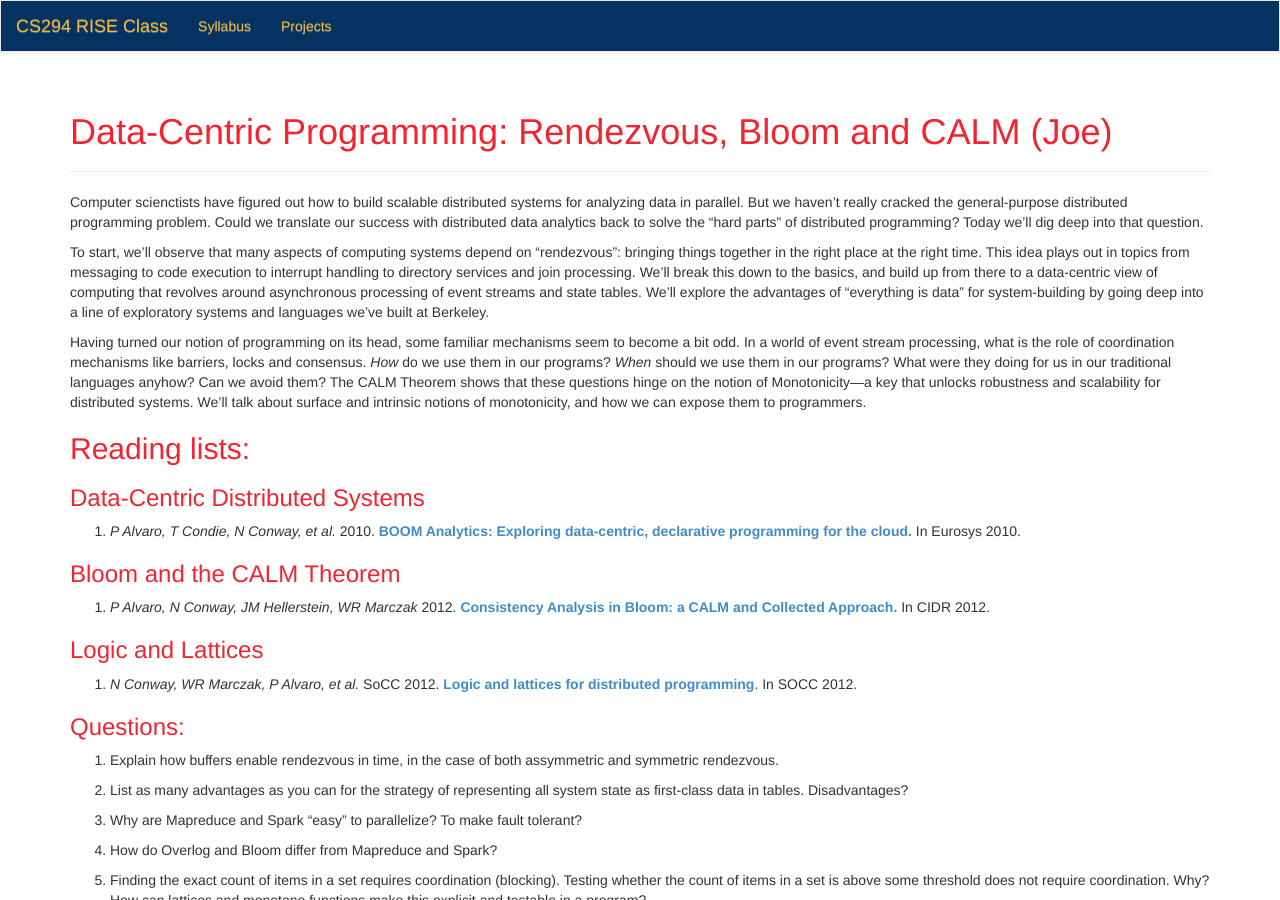
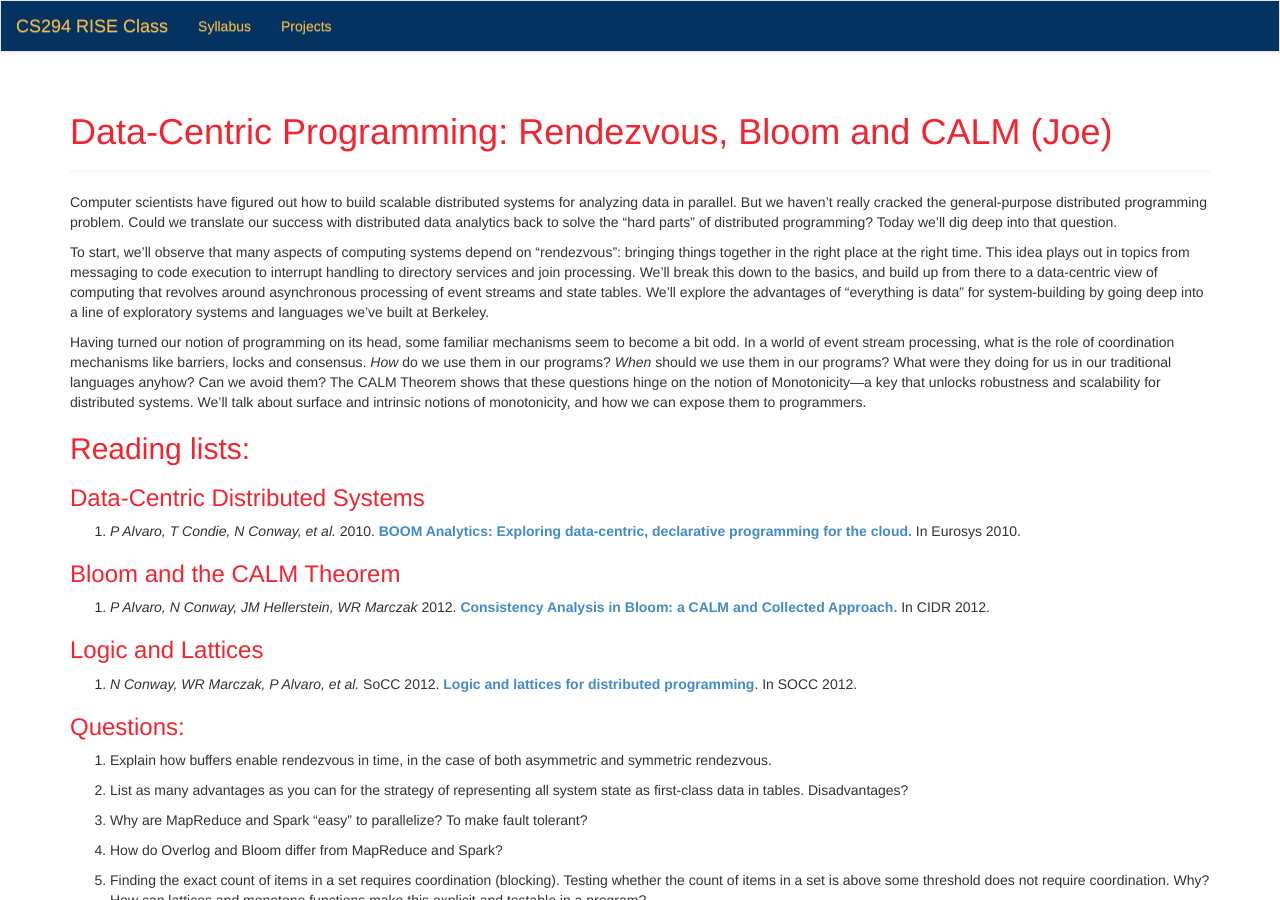
Before and after one commit to ucbrise/cs294-rise-fa16, a Jekyll site: the page built from rendezvous.md, in a window 1280 px wide and 900 px high. Built offline with Jekyll 4.4.1, drawn with Linux system fonts in a browser that asks for light colours; nearby versions of some CDN libraries.

Commit message:
fixing minor typos

```diff
--- a/rendezvous.md
+++ b/rendezvous.md
@@ -2,10 +2,9 @@
 layout: page
 title: "Data-Centric Programming"
 description: "Data-Centric Programming: Rendezvous, Bloom and CALM (Joe)"
-use_math: true
 ---
 
-Computer scienctists have figured out how to build scalable distributed systems for analyzing data in parallel. But we haven't really cracked the general-purpose distributed programming problem. Could we translate our success with distributed data analytics back to solve the "hard parts" of distributed programming? Today we'll dig deep into that question.
+Computer scientists have figured out how to build scalable distributed systems for analyzing data in parallel. But we haven't really cracked the general-purpose distributed programming problem. Could we translate our success with distributed data analytics back to solve the "hard parts" of distributed programming? Today we'll dig deep into that question.
 
 To start, we'll observe that many aspects of computing systems depend on "rendezvous": bringing things together in the right place at the right time. This idea plays out in topics from messaging to code execution to interrupt handling to directory services and join processing. We'll break this down to the basics, and build up from there to a data-centric view of computing that revolves around asynchronous processing of event streams and state tables. We'll explore the advantages of "everything is data" for system-building by going deep into a line of exploratory systems and languages we've built at Berkeley.
 
@@ -25,13 +24,13 @@ Having turned our notion of programming on its head, some familiar mechanisms se
 
 ### Questions:
 
-1. Explain how buffers enable rendezvous in time, in the case of both assymmetric and symmetric rendezvous.
+1. Explain how buffers enable rendezvous in time, in the case of both asymmetric and symmetric rendezvous.
 
 1. List as many advantages as you can for the strategy of representing all system state as first-class data in tables. Disadvantages?
 
-1. Why are Mapreduce and Spark "easy" to parallelize? To make fault tolerant?
+1. Why are MapReduce and Spark "easy" to parallelize? To make fault tolerant?
 
-1. How do Overlog and Bloom differ from Mapreduce and Spark?
+1. How do Overlog and Bloom differ from MapReduce and Spark?
 
 1. Finding the exact count of items in a set requires coordination (blocking). Testing whether the count of items in a set is above some threshold does not require coordination. Why? How can lattices and monotone functions make this explicit and testable in a program?
 
```
